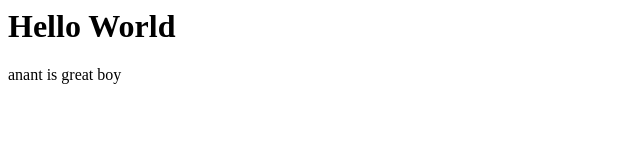
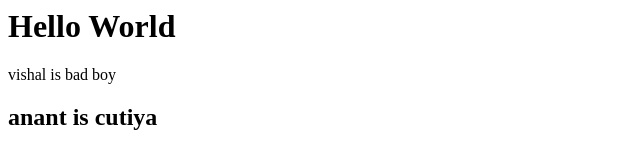
Before and after one commit to vishal2411/demo, a plain HTML site: page index.html in a window 1280 px wide. Shown: the whole page, without its empty margins (0-640 px from the left). Drawn offline with Linux system fonts and the light colour scheme.

```diff
--- a/index.html
+++ b/index.html
@@ -4,6 +4,7 @@
 </head>
 <body>
 <h1>Hello World</h1>
-<p>anant is great boy</p>
+<p>vishal is bad boy</p>
+<h2>anant is cutiya</h2>
 </body>
 </html>
```
Also changed, not shown: login.html (added, +6 -0 lines), log1.txt (added).
